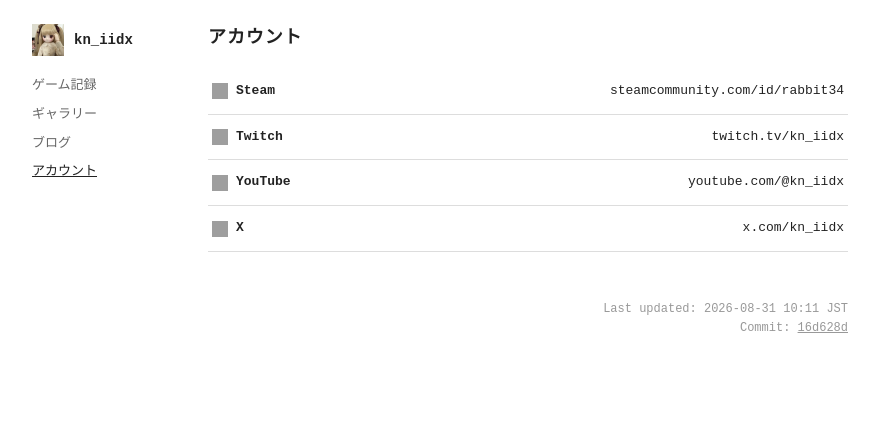
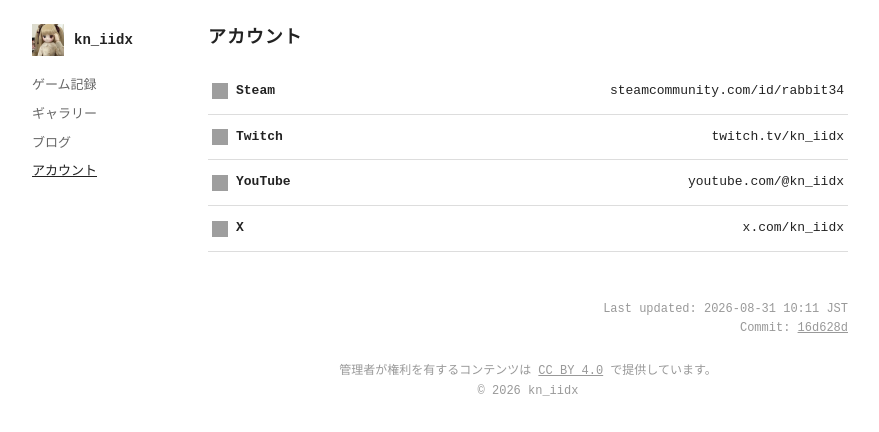
Before and after one commit to rabbit34x/profile, a website: page accounts.html in a window 1280 px wide. Shown: the whole page, without its empty margins (200-1079 px from the left). Drawn offline with Linux system fonts and the light colour scheme; grey boxes are pictures that could not be loaded.

Commit message:
feat: update site footer with legal information and improved layout

```diff
--- a/accounts.html
+++ b/accounts.html
@@ -45,8 +45,14 @@
       </a>
     </div>
     <footer class="site-footer">
-      <span>Last updated: <time data-last-updated></time></span>
-      <span>Commit: <a data-commit></a></span>
+      <div class="site-footer-meta">
+        <span>Last updated: <time data-last-updated></time></span>
+        <span>Commit: <a data-commit></a></span>
+      </div>
+      <div class="site-footer-legal">
+        <span>管理者が権利を有するコンテンツは <a rel="license" href="https://creativecommons.org/licenses/by/4.0/deed.ja">CC BY 4.0</a> で提供しています。</span>
+        <span>© 2026 kn_iidx</span>
+      </div>
     </footer>
   </main>
 </div>
--- a/style.css
+++ b/style.css
@@ -874,13 +874,26 @@ th:first-child {
 }
 
 .site-footer {
-  display: flex;
-  flex-direction: column;
-  align-items: flex-end;
   margin-top: 48px;
   font-size: 0.75rem;
   color: #999;
+}
+
+.site-footer-meta,
+.site-footer-legal {
+  display: flex;
+  flex-direction: column;
+}
+
+.site-footer-meta {
+  align-items: flex-end;
   text-align: right;
+}
+
+.site-footer-legal {
+  align-items: center;
+  margin-top: 24px;
+  text-align: center;
 }
 
 .site-footer a {
```
Also changed, not shown: blog.html (+8 -2 lines), gallery.html (+8 -2 lines), games.html (+8 -2 lines), index.html (+8 -2 lines), scripts/build-blog.js (+8 -2 lines).
